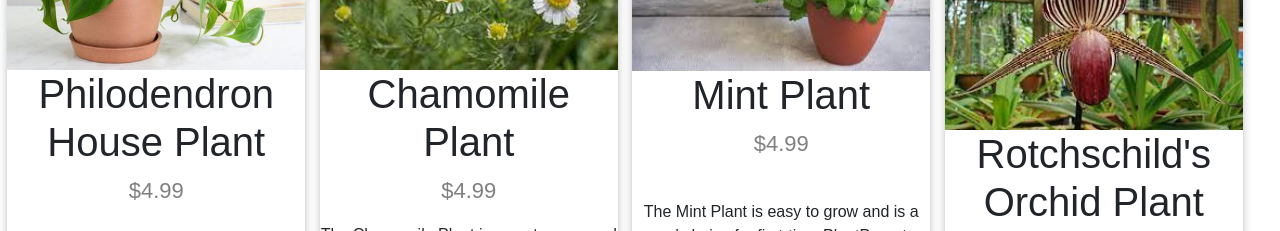
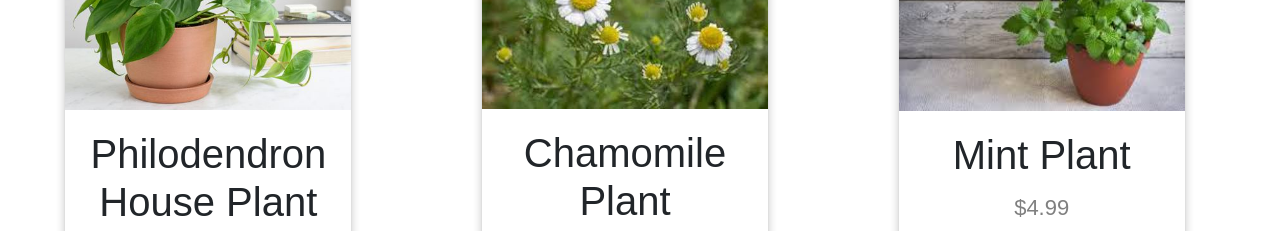
Before and after one commit to dl86644n/Plant-Nursery, a plain HTML site: page product.html in a window 1280 px wide. Shown: the part 250-481 px from the top of the page. Drawn offline with nearby package versions, Linux system fonts and the light colour scheme.

Commit message:
added bootstrap grid

```diff
--- a/product.html
+++ b/product.html
@@ -1,13 +1,13 @@
 <!DOCTYPE html>
 <html lang="en">
+
 <head>
     <!-- BOOTSTRAP -->
-    <link rel="stylesheet"
-    href="https://cdn.jsdelivr.net/npm/bootstrap@4.6.0/dist/css/bootstrap.min.css"
-    integrity="sha384-B0vP5xmATw1+K9KRQjQERJvTumQW0nPEzvF6L/Z6nronJ3oUOFUFpCjEUQouq2+l"
-    crossorigin="anonymous"/>
+    <link rel="stylesheet" href="https://cdn.jsdelivr.net/npm/bootstrap@4.6.0/dist/css/bootstrap.min.css"
+        integrity="sha384-B0vP5xmATw1+K9KRQjQERJvTumQW0nPEzvF6L/Z6nronJ3oUOFUFpCjEUQouq2+l" crossorigin="anonymous" />
     <link rel="stylesheet" href="css/main.css">
 </head>
+
 <body class="container row col-sm">
     <header>
         <h1> Our Nursery </h1>
@@ -21,41 +21,59 @@
         <a href="contactus.html" class="btn btn-primary btn-lg" role="button">Get in Touch</a> &nbsp;&nbsp;
     </nav>
 
+    <div class="container-fluid">
+        <div class="row">
 
-    <div class="card">
+            <div class="col-sm p-5">
+                <div class="card" style="width: 18rem;">
                     <img src="images/Philodendron.jpg" alt="Philodendron" style="width:100%">
-        <h1>Philodendron House Plant</h1>
+                    <div class="card-body">
+                    <h1 class="card-title">Philodendron House Plant</h1>
                     <p class="price">$4.99</p>
-        <br>
+                    <br><br>
                     <p>The Philodendron Plant is easy to grow and maintain.
                         This choice is the perfect PlantBaby for first-time PlantParents.
                         Please keep in mind that purchase price is per clipping (1-3 leaves).
                         If you are concerned about keeping your PlantBaby alive in is first few weeks at home,
-             it would be best to purhcase more than one clipping. As always, feel free to contact us with any questions
-             and we will do our best to help your Philodendron PlantBaby flourish. <br>Please note: if this PlantBaby
+                        it would be best to purhcase more than one clipping. As always, feel free to contact us with any
+                        questions
+                        and we will do our best to help your Philodendron PlantBaby flourish. <br>Please note: if this
+                        PlantBaby
                         dies in your care more than a few times, please reconsider becoming a PlantParent.</p>
                     <p>
                         <br><br><br>
-            <button class="btn-primary">Add to Cart</button></p>
+                        <button class="btn-primary">Add to Cart</button>
+                    </p>
                     </div>
-      <div class="card">
+                </div>
+            </div>
+
+            <div class="col-sm p-5">
+                <div class="card" style="width: 18rem;">
                     <img src="images/Cham2.jpg" alt="Chamomile" style="width:100%">
-        <h1>Chamomile Plant</h1>
+                    <div class="card-body">
+                    <h1 class="card-title">Chamomile Plant</h1>
                     <p class="price">$4.99</p>
                     <p>The Chamomile Plant is easy to grow and takes a bit more work and experience to maintain.
                         This choice is the perfect PlantBaby for more experienced PlantParents.
                         The Chamomile PlantBaby is as ugly as it is functional. If you are looking
                         for a more appealing plant aesthtic, this PlantBaby is NOT for you. But if you are a tea
-             lover and willing to maintain this PlantBaby through the seasons, this is the perfect choce for you!
+                        lover and willing to maintain this PlantBaby through the seasons, this is the perfect choce for
+                        you!
                         Please keep in mind that purchase price is for a small envelope of seeds.
                         If you are concerned about growing and maintaining your Chamomile PlantBaby,
                         please follow the instructions provided. As always, feel free to contact us with any questions
                         and we will do our best to help your Chamomile PlantBaby flourish.</p>
                     <p><button class="btn-primary">Add to Cart</button></p>
                     </div>
-      <div class="card">
+                </div>
+            </div>
+
+            <div class="col-sm p-5">
+                <div class="card" style="width: 18rem;">
                     <img src="images/Mint.jpg" alt="Mint" style="width:100%">
-        <h1>Mint Plant</h1>
+                    <div class="card-body">
+                    <h1 class="card-title"> Mint Plant</h1>
                     <p class="price">$4.99</p><br>
                     <p>The Mint Plant is easy to grow and is a good choice for first-time PlantParents.
                         While first-timers would do well- BEWARE - this plant is invasive.
@@ -65,12 +83,18 @@
                         we won't judge you if your purchase is mainly for the latter.
                         <br>If you are concerned about growing and maintaining youre Mint PlantBaby, please
                         follow the instructions provided. As always, feel free to contact us with any questions
-            and we will do our best to help your Mint PlantBaby flourish.</p> <br>
+                        and we will do our best to help your Mint PlantBaby flourish.
+                    </p> <br>
                     <p><button class="btn-primary">Add to Cart</button></p>
                     </div>
-      <div class="card">
+                </div>
+            </div>
+
+            <div class="col-sm p-5">
+                <div class="card" style="width: 18rem;">
                     <img src="images/RONew.jpg" alt="Rotchschild's Orchid" style="width:100%">
-        <h1>Rotchschild's Orchid Plant</h1>
+                    <div class="card-body">
+                    <h1 class="card-title">Rotchschild's Orchid Plant</h1>
                     <p class="price">$4000.00</p><br>
                     <p>The Rotchschild's Orchid is a high maintainence but stunning plant.
                         This choice is a large challenge, and should be taken on by extremely
@@ -81,9 +105,14 @@
                         expensive to purchase more than once.</p><br>
                     <p><button class="btn-primary">Add to Cart</button></p>
                     </div>
-      <div class="card">
+                </div>
+            </div>
+
+            <div class="col-sm p-5">
+                <div class="card" style="width: 18rem;">
                     <img src="images/Kadupul-flower3.jpg" alt="Kadupul Flower" style="width:100%">
-        <h1>Kadupul FlowerPlant</h1>
+                    <div class="card-body">
+                    <h1 class="card-title">Kadupul FlowerPlant</h1>
                     <p class="price">$1,000,000.00</p>
                     <p>The Kadupul Flower is the Plant of plants.
                         This choice is the perfect PlantBaby for a highly experienced PlantParent willing to spend.
@@ -93,9 +122,13 @@
                         Witnessing the flower bloom cannot be guaranteed.<br>
                         Honestly, we do not recommend purchasing this plant- from here or any other retailer.
                     </p>
-        <p><button class="btn-primary" >Add to Cart</button></p>
+                    <p><button class="btn-primary">Add to Cart</button></p>
+                    </div>
+                </div>
             </div>
 
+        </div>
+    </div>
     <footer>
 
     </footer>
```
Lines whose indentation alone changed are shown as unchanged.
